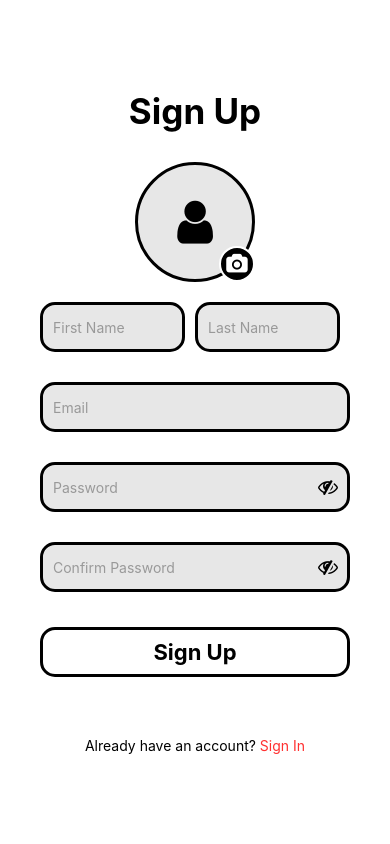
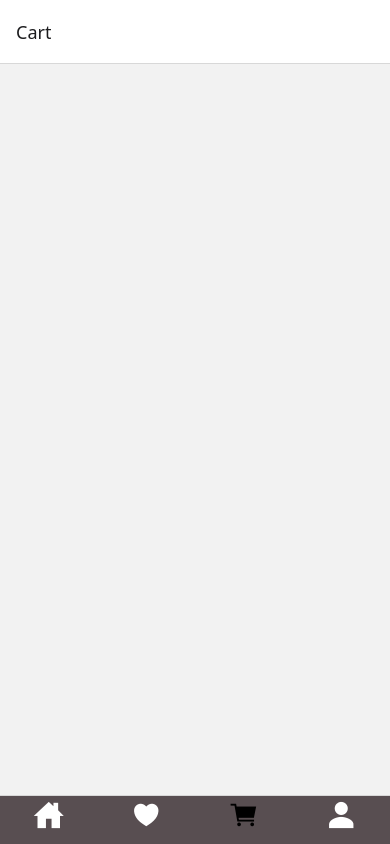
Before and after one commit to shimiiiiiii/Tinkerbeads-frontend, a React Native app: screen /Cart in a window 390 px wide. Built offline with nearby package versions, Linux system fonts and the light colour scheme.

Commit message:
bottom navigators ui

```diff
--- a/App.js
+++ b/App.js
@@ -1,10 +1,12 @@
 import { StatusBar } from 'expo-status-bar';
 import { StyleSheet, Text, View } from 'react-native';
-
+import { NavigationContainer } from '@react-navigation/native';
 
 
 import Login from './Screens/User/Login'
 import Register from './Screens/User/Register'
+import MainNavigator from './Navigators/MainNavigator';
+
 
 export default function App() {
   return (
@@ -12,7 +14,12 @@ export default function App() {
     //   <Text>Open up App.js to start working on your app!</Text>
     //   <StatusBar style="auto" />
     // </View>
-    <Register />
+    // <Register />
+    // <HomeScreen />
+    <NavigationContainer>
+      <MainNavigator />
+    </NavigationContainer>
+
     // <Login />
   );
 }
--- a/Navigators/CartNavigator.js
+++ b/Navigators/CartNavigator.js
@@ -1,7 +1,32 @@
 import React from 'react'
+import { createStackNavigator } from "@react-navigation/stack"
 
-export default function CartNav() {
-  return (
-    <div>CartNav</div>
+import Carts from '../Screens/Cart/Carts';
+
+const Stack = createStackNavigator();
+
+
+function MyStack() {
+  return(
+      <Stack.Navigator>
+          <Stack.Screen
+              name="Carts"
+              component={Carts}
+              options={{
+                  headerShown: false
+              }}
+          />
+          {/* <Stack.Screen
+              name="Checkout"
+              component={CheckoutNavigator}
+              options={{
+                  title: 'Checkout'
+              }}
+          /> */}
+      </Stack.Navigator>
   )
 }
+
+export default function CartsNavigator() {
+  return <MyStack />
+}
--- a/Navigators/HomeNavigator.js
+++ b/Navigators/HomeNavigator.js
@@ -1,7 +1,38 @@
 import React from 'react'
+import { createStackNavigator } from "@react-navigation/stack"
+
+
+import ProductContainer from "../Screens/Product/ProductContainer";
+// export default function HomeNavigator() {
+//   return (
+//     <div>HomeNavigator</div>
+//   )
+// }
+
+
+const Stack = createStackNavigator()
+function MyStack() {
+    return (
+        <Stack.Navigator>
+            <Stack.Screen
+                name='Home'
+                component={ProductContainer}
+                options={{
+                    headerShown: false,
+                }}
+            />
+            {/* <Stack.Screen
+                name='Product Detail'
+                component={SingleProduct}
+                options={{
+                    headerShown: false,
+                }}
+            /> */}
+
+        </Stack.Navigator>
+    )
+}
 
 export default function HomeNavigator() {
-  return (
-    <div>HomeNavigator</div>
-  )
+    return <MyStack />;
 }
--- a/Navigators/MainNavigator.js
+++ b/Navigators/MainNavigator.js
@@ -1,55 +1,96 @@
 import React from 'react';
-import { createBottomTabNavigator } from "@react-navigation/bottom-tabs";
-import Icon from 'react-native-vector-icons/FontAwesome'; // Import Icon
+import { createBottomTabNavigator } from '@react-navigation/bottom-tabs';
+import Icon from 'react-native-vector-icons/Ionicons';
 
-import HomeNavigator from './HomeNavigator';
-import UserNavigator from './UserNavigator';
-import CartNavigator from './CartNavigator';
-import SearchNavigator from './SearchNavigator';
+
+import CartNavigator from "./CartNavigator";
+import HomeNavigator from "./HomeNavigator";
+import SaveNavigator from "./SaveNavigator";
+import UserNavigator from "./UserNavigator"
 
 const Tab = createBottomTabNavigator();
 
-const Main = () => {
+const MainNavigator = () => {
   return (
-        <Tab.Navigator>
+
+    <Tab.Navigator
+      initialRouteName="Home"
+      screenOptions={{
+        tabBarHideOnKeyboard: true,
+        tabBarShowLabel: false,
+        // tabBarActiveTintColor: '#e91e63'
+        tabBarStyle: { backgroundColor: '#584e51' },
+        tabBarActiveTintColor: 'black',
+        tabBarInactiveTintColor: 'white',
+      }}
+
+
+    >
       <Tab.Screen
         name="Home"
         component={HomeNavigator}
         options={{
-                    tabBarIcon: ({ color }) => (
-                        <Icon name="home" color={color} size={30} />
-                    ),
+          tabBarIcon: ({ color }) => {
+            return <Icon
+              name="home-sharp"
+              style={{ position: "relative" }}
+              color={color}
+              size={30}
+
+            />
+          }
         }}
       />
+
       <Tab.Screen
-                name="Search"
-                component={SearchNavigator}
+        name="Save"
+        component={SaveNavigator}
         options={{
-                    tabBarIcon: ({ color }) => (
-                        <Icon name="search" color={color} size={30} />
-                    ),
+          tabBarIcon: ({ color }) => {
+            return <Icon
+              name="heart-sharp"
+              style={{ position: "relative" }}
+              color={color}
+              size={30}
+
+            />
+          }
         }}
       />
+
       <Tab.Screen
         name="Cart"
         component={CartNavigator}
         options={{
-                    tabBarIcon: ({ color }) => (
-                        <Icon name="shopping-cart" color={color} size={30} />
-                    ),
+          tabBarIcon: ({ color }) => {
+            return <Icon
+              name="cart-sharp"
+              style={{ position: "relative" }}
+              color={color}
+              size={30}
+
+            />
+          }
         }}
       />
+
       <Tab.Screen
-                name="Profile"
+        name="User"
         component={UserNavigator}
         options={{
-                    tabBarIcon: ({ color }) => (
-                        <Icon name="user" color={color} size={30} />
-                    ),
+          tabBarIcon: ({ color }) => {
+            return <Icon
+              name="person-sharp"
+              style={{ position: "relative" }}
+              color={color}
+              size={30}
+
+            />
+          }
         }}
       />
     </Tab.Navigator>
   );
 };
 
-export default Main; // ✅ Corrected export
+export default MainNavigator;
--- /dev/null
+++ b/Navigators/SaveNavigator.js
@@ -0,0 +1,11 @@
+import React from 'react'
+
+const SaveNavigator= () => {
+
+    return (
+       <>
+       </>
+    )
+}
+
+export default SaveNavigator;
--- a/Navigators/UserNavigator.js
+++ b/Navigators/UserNavigator.js
@@ -1,7 +1,17 @@
 import React from 'react'
+import { View, Text } from 'react-native';
 
-export default function UserNavigator() {
+
+const UserNavigator = () => {
   return (
-    <div>UserNavigator</div>
+    <>
+      <View>
+        <Text>Open up App.js to start working on your app!</Text>
+      </View>
+    </>
   )
+
 }
+
+
+export default UserNavigator;
--- /dev/null
+++ b/Screens/Cart/Carts.js
@@ -0,0 +1,11 @@
+import React from 'react'
+
+const Carts = () => {
+    return (
+        <>
+            {/* <div>Cart to</div> */}
+        </>
+    )
+}
+
+export default Carts
--- /dev/null
+++ b/Screens/Product/ProductContainer.js
@@ -0,0 +1,14 @@
+import React from 'react'
+import {View, Text} from 'react-native';
+
+
+const ProductContainer = () => {
+    <>
+        <View>
+            <Text>Open up App.js to start working on your app!</Text>
+        </View>
+        {/* <div>ProductContainer to</div> */}
+    </>
+}
+
+export default ProductContainer;
```
Also changed, not shown: Navigators/SearchNavigator.js (deleted, +0 -7 lines), Screens/User/Register.js (+0 -177 lines). Lines whose indentation alone changed are shown as unchanged.
